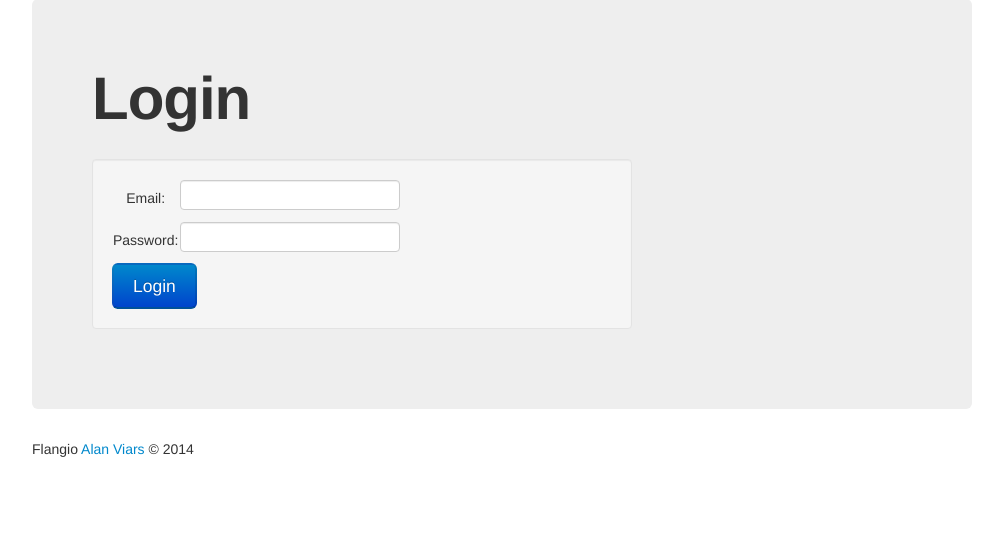
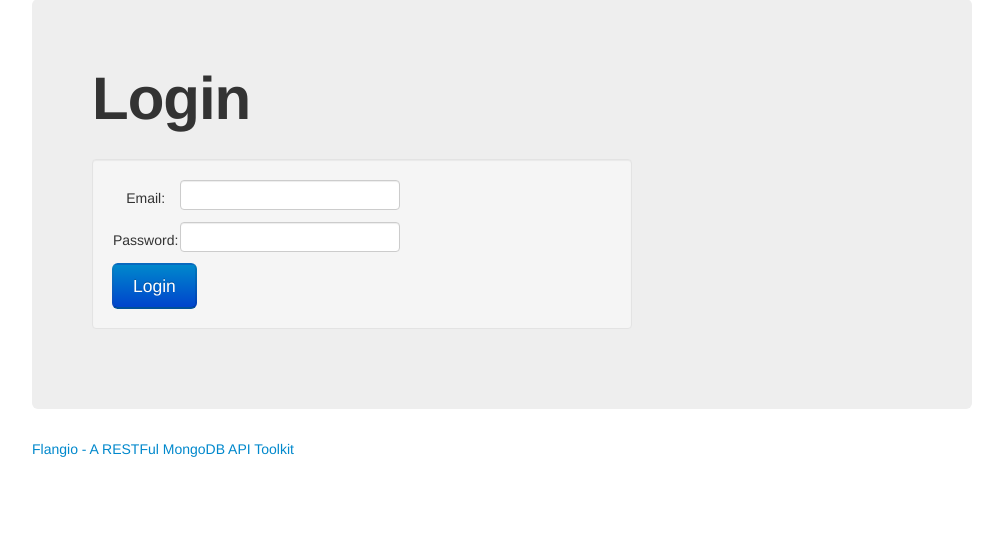
Before and after one commit to ekivemark/flangio, a Django app: page /accounts/login?next=/ in a window 1280 px wide. Shown: the part 55-611 px from the top of the page, without its empty margins (138-1141 px from the left). Run offline with Django 3.2, Linux system fonts and the light colour scheme; parts of the project's set-up code (start-up, migrations or seed data) failed here and were passed over; some libraries are stand-ins or nearby versions.

Commit message:
Changed formatting and Headers

```diff
--- a/templates/include/footer.html
+++ b/templates/include/footer.html
@@ -1,8 +1,7 @@
 <div class="footer-wrapper">
-Flangio
-    <a   href="http://github.com/aviars"
-            title="Flangio: RESTFul MongoDB tool"
-            target="_blank">Alan Viars
-        </a>
-        &copy; {% now "Y" %}
+
+    <a   href="http://github.com/hhsidealab/flangio"
+        title="Flangio: RESTFul MongoDB tool"
+        target="_blank">Flangio - A RESTFul MongoDB API Toolkit </a>
+
 </div>
--- a/templates/include/head.html
+++ b/templates/include/head.html
@@ -1,6 +1,6 @@
 <meta charset="utf-8">
 <meta http-equiv="Content-Type" content="text/html; charset=utf-8" />
-<meta name="description" content="RESTCat by Videntity"/>
+<meta name="description" content="Flang.io - A RESTFul API tollkit for MongoDB"/>
 <link href="{{ STATIC_URL }}img/layout/favicon.png" rel="shortcut icon" />
 <link href="{{ STATIC_URL }}bootstrap/css/bootstrap.css" rel="stylesheet">
 <script src="https://code.jquery.com/jquery-latest.js"></script>
--- a/templates/index.html
+++ b/templates/index.html
@@ -16,7 +16,7 @@
    <p>Use Flang.io to manage MongoDB using a web interface and RESTful API.
    Flangio lest you create RESTful web services without the need to write code.
    Import data, create saved searches, and output data in multiple formats, and
-   more. Read more about RESTCat</p>
+   more.</p>
 
    <a href="/mongodb" class="btn btn-primary btn-large">Manage MongoDB</a>
 
```
Also changed, not shown: templates/mongodb/showdbs.html (+9 -0 lines).
